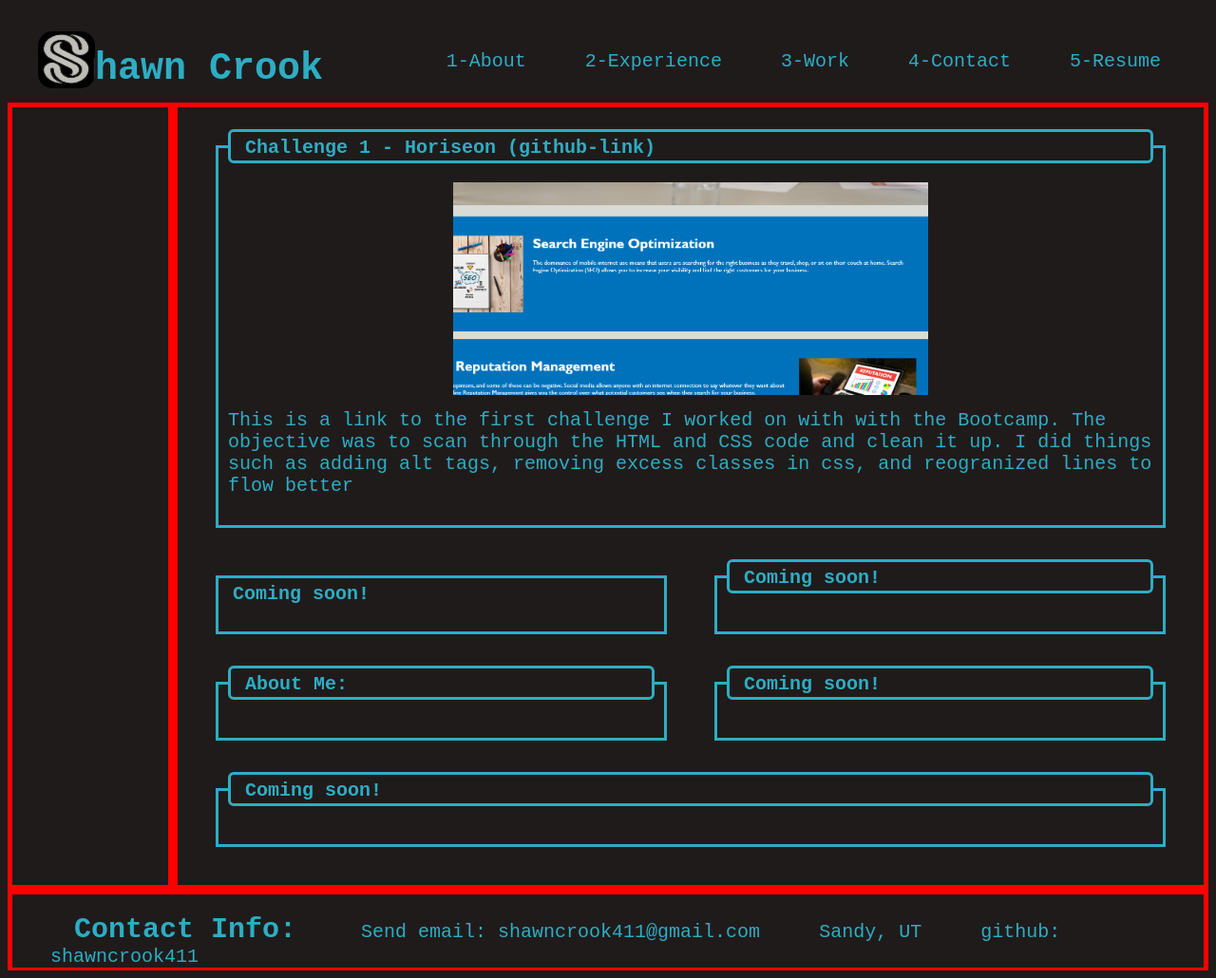
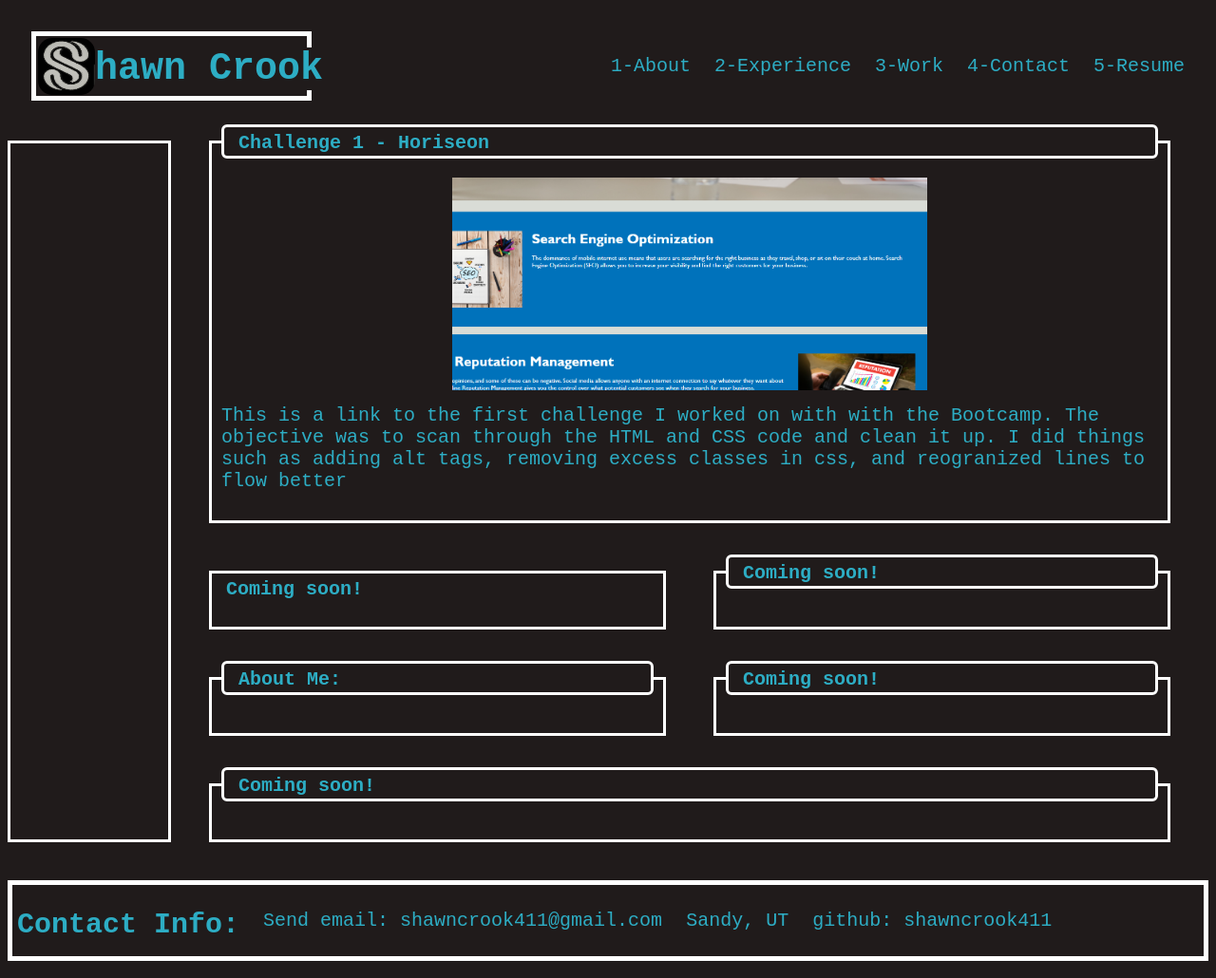
Before and after one commit to shawncrook411/portfolioChallenge, a plain HTML site: page index.html in a window 1280 px wide. Shown: the whole page at 95% size. Drawn offline with Linux system fonts and the light colour scheme.

Commit message:
saving progress

```diff
--- a/assets/css/styles.css
+++ b/assets/css/styles.css
@@ -1,7 +1,11 @@
 :root {
    --primary-color: #201b1b;
    --secondary-color: #2dadc4;
+   --tertiary-color: #2fff28;
+   --tertiary-color: white;
+
    --primary-font: monospace;
+   --test-border: 0px;
 
 }
 
@@ -15,20 +19,33 @@
 header{
     display: flex;
     align-items: flex-start;
-    justify-content: flex-end;
+    justify-content: space-between;
+    flex-wrap: wrap;
     height: 100px;
+
+}
+
+#name{
+    height:63px;
+    width: 285px;
+    border: 5px solid var(--tertiary-color);
+    margin-left:25px;
+    margin-top: 25px;
 
 }
 
 #photo-logo {
     height: 60px;
     width: 60px;
-    margin: 25px;
+
     position: absolute;
-    left: 15px;
+    left: 40px;
+    top: 40px;
     border-radius: 15px;
 
 }
+
+
 
 h1{
    position:absolute;
@@ -40,37 +57,45 @@ h1{
 
 main {
     display:flex;
+    min-width:450px;
 }
 
 nav{
     display:flex;
     justify-content: flex-end;
-    margin: 25px;
+    margin-top:50px;
+}
+
+ul{
+    margin:0px;
+    padding:0px;
 }
 li {
     display:inline;
-    margin: 25px;
+    margin-right: 25px;
 }
 aside{
-    border: 5px solid red;
+    border: var(--tertiary-color) solid 3px;
     display:flex;
     width:200px;
     height:100;
+    margin-top: 40px;
+    margin-bottom: 40px;
 }
+
 #main-section {
-    border: 5px solid red;
+    border: var(--test-border) solid red;
     display:flex;
     padding:15px;
     width:100vw;
     flex-wrap: wrap;
-
     min-height: 750px;
 
 }
 
 card{
     border-style: solid;
-    border-color: var(--secondary-color);
+    border-color: var(--tertiary-color);
     width: 320px;
     height: auto;
     margin: 25px;
@@ -81,6 +106,7 @@ card{
 
 .card-header{
     border-style: solid;
+    border-color: var(--tertiary-color);
     top: -50%;
     position: relative;
     top: -30px;
@@ -117,8 +143,18 @@ h2{
 }
 
 footer {
-    border: 5px solid red;
+    display: flex;
+    align-items:center;
+    border: var(--test-border) solid red;
     height: 75px;
+    border: 5px solid var(--tertiary-color);
+}
+
+#contact-info{
+    font-size:150%;
+    font-weight: bold;
+    margin-top:10px;
+    margin-left:5px;
 }
 
 a {
@@ -135,10 +171,6 @@ img{
     margin: auto;
 }
 
-#contact-info{
-    font-size:150%;
-    font-weight: bold;
-}
 
 #horiseon-card{
     flex: 2 2 700px;
@@ -147,20 +179,34 @@ img{
 #about-me-card{
 
 }
-/*
-@media screen and (max-width: 900px) {
+
+
+@media screen and (max-width: 945px) {
+header{
+    justify-content:flex-end;
+    height: auto;
+    flex-direction:column;
+
+}
 nav{
-    flex-direction:column;
-    justify-content: flex-start;
+    flex-direction: column;
+    align-items:center;
+    margin-top: 25px;
+    margin-left: 100px;
 }
 li{
-    display:block;
-}
-header{
-    justify-content:flex-start;
-}
-main{
+    margin-bottom:10px;
 
 }
+aside{
+    display:none;
 }
-*/
+
+@media screen and (max-width: 515px){
+    html{
+        width: 515px;
+        overflow: auto;
+    }
+  }
+
+  }
--- a/index.html
+++ b/index.html
@@ -10,21 +10,21 @@
 </head>
 <body>
     <header>
-        <div>
+            <div id="name">
                 <img id="photo-logo" src="./assets/images/s-logo.jpg" alt="cool text based logo TBD"></a>
             </div>
             <h1>
                 hawn Crook
             </h1>
+
             <nav>
-            <ul>
                 <li>1-About</li>
                 <li>2-Experience</li>
                 <li>3-Work</li>
                 <li>4-Contact</li>
                 <li>5-Resume</li>
-            </ul>
             </nav>
+
     </header>
     <main>
         <aside>
@@ -36,7 +36,7 @@
                 <div class="card-header">
                     <a href="https://github.com/shawncrook411/horiseonChallengeCode">
                     <h2>
-                        Challenge 1 - Horiseon (github-link)
+                        Challenge 1 - Horiseon
                     </h2>
                     </a>
                 </div>
@@ -96,16 +96,9 @@
         </section>
     </main>
     <footer>
-       <ul>
-            <li id="contact-info">Contact Info: </li>
-            <li><a href="mailto:shawncrook411@gmail.com">Send email: shawncrook411@gmail.com </a></li>
+            <li id="contact-info">Contact Info:</li>
+            <li><a href="mailto:shawncrook411@gmail.com">Send email: shawncrook411@gmail.com</a></li>
             <li><a href="https://www.google.com/maps/place/Sandy,+UT/@40.5635305,-111.8435422,15.25z/data=!4m6!3m5!1s0x875264f8c14e6e49:0x5fe27acb10715499!8m2!3d40.5649781!4d-111.8389726!16zL20vMDEwZnR3?entry=ttu">Sandy, UT</a></li>
-            <li>
-                <a id="github-link" href="https://github.com/shawncrook411">github: shawncrook411</a>
-            </li>
-        </ul>
-
+            <li><a href="https://github.com/shawncrook411">github: shawncrook411</a></li>
     </footer>
-
-
 </body>
```
Also changed, not shown: 1 other file. Lines whose indentation alone changed are shown as unchanged.
